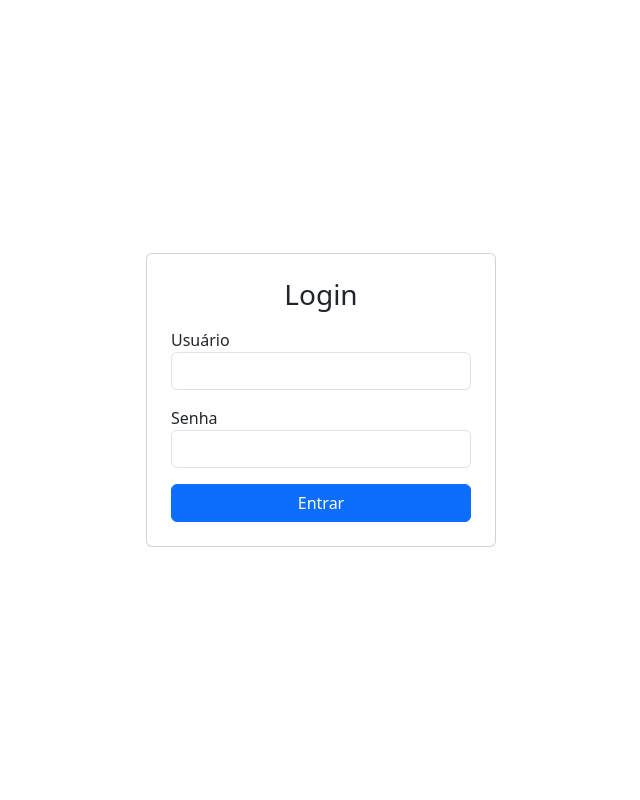
After one commit to CaioSix/ProjetoIntegradorI, a Django app: page /login/ in a window 1280 px wide. The commit adds this page. Shown: the whole page, without its empty margins (319-959 px from the left). Run offline with Django 5.2, Linux system fonts and the light colour scheme.

Commit message:
Implementacao de autenticacao com login, logout e protecao de rotas

```diff
--- a/config/settings.py
+++ b/config/settings.py
@@ -116,3 +116,7 @@ USE_TZ = True
 # https://docs.djangoproject.com/en/6.0/howto/static-files/
 
 STATIC_URL = 'static/'
+
+LOGIN_URL = '/login/'
+LOGIN_REDIRECT_URL = '/'
+LOGOUT_REDIRECT_URL = '/login/'
--- a/core/templates/core/dashboard.html
+++ b/core/templates/core/dashboard.html
@@ -9,6 +9,11 @@
 
 <div class="container mt-4">
     <h2 class="mb-4">Controle de Obrigações - {{ competencia }}</h2>
+
+    <form method="post" action="{% url 'logout' %}">
+        {% csrf_token %}
+        <button class="btn btn-danger">Sair</button>
+    </form>
 
     <form method="get" class="mb-4">
         <div class="row">
--- a/core/templates/core/tarefas.html
+++ b/core/templates/core/tarefas.html
@@ -1,4 +1,9 @@
 <h2>Tarefas - {{ empresa.nome }}</h2>
+
+<form method="post" action="{% url 'logout' %}">
+    {% csrf_token %}
+    <button class="btn btn-danger">Sair</button>
+</form>
 
 <table class="table">
     <thead>
--- a/core/templates/core/todas_tarefas.html
+++ b/core/templates/core/todas_tarefas.html
@@ -11,6 +11,11 @@
 <div class="container mt-4">
 
     <h2 class="mb-4">Todas as Tarefas</h2>
+
+    <form method="post" action="{% url 'logout' %}">
+        {% csrf_token %}
+        <button class="btn btn-danger">Sair</button>
+    </form>
 
     <a href="{% url 'dashboard' %}" class="btn btn-secondary mb-3">
         Voltar ao Dashboard
--- /dev/null
+++ b/core/templates/registration/login.html
@@ -0,0 +1,40 @@
+<!DOCTYPE html>
+<html>
+<head>
+    <meta charset="UTF-8">
+    <title>Login</title>
+
+    <link href="https://cdn.jsdelivr.net/npm/bootstrap@5.3.0/dist/css/bootstrap.min.css" rel="stylesheet">
+</head>
+<body class="d-flex justify-content-center align-items-center vh-100">
+
+<div class="card p-4" style="width: 350px;">
+    <h3 class="mb-3 text-center">Login</h3>
+
+    <form method="post">
+        {% csrf_token %}
+
+        <div class="mb-3">
+            <label>Usuário</label>
+            <input type="text" name="username" class="form-control">
+        </div>
+
+        <div class="mb-3">
+            <label>Senha</label>
+            <input type="password" name="password" class="form-control">
+        </div>
+
+        <button type="submit" class="btn btn-primary w-100">
+            Entrar
+        </button>
+    </form>
+
+    {% if form.errors %}
+        <div class="alert alert-danger mt-3">
+            Usuário ou senha inválidos
+        </div>
+    {% endif %}
+</div>
+
+</body>
+</html>
--- a/core/urls.py
+++ b/core/urls.py
@@ -1,8 +1,11 @@
 from django.urls import path
 from .views import dashboard, lista_tarefas, todas_tarefas
+from django.contrib.auth import views as auth_views
 
 urlpatterns = [
     path('', dashboard, name='dashboard'),
     path('tarefas/', todas_tarefas, name='todas_tarefas'),
     path('tarefas/<int:empresa_id>/', lista_tarefas, name='tarefas'),
+    path('login/', auth_views.LoginView.as_view(), name='login'),
+    path('logout/', auth_views.LogoutView.as_view(), name='logout'),
 ]
--- a/core/views.py
+++ b/core/views.py
@@ -2,7 +2,9 @@ from django.shortcuts import render
 from datetime import date, timedelta
 from .models import Empresa, Obrigacao, Tarefa, Competencia
 from .utils import empresa_completa, tarefas_normais, tarefas_proximas, tarefas_urgentes
+from django.contrib.auth.decorators import login_required
 
+@login_required
 def dashboard(request):
     competencia = Competencia.objects.order_by('-ano', '-mes').first()
     empresas = Empresa.objects.all()
@@ -48,6 +50,7 @@ def dashboard(request):
         'competencias': competencia
     })
 
+@login_required
 def lista_tarefas(request, empresa_id):
     empresa = Empresa.objects.get(id=empresa_id)
     tarefas = Tarefa.objects.filter(empresa=empresa)
@@ -57,6 +60,7 @@ def lista_tarefas(request, empresa_id):
         'tarefas': tarefas
     })
 
+@login_required
 def todas_tarefas(request):
     filtro = request.GET.get('filtro')
 
```
Also changed, not shown: db.sqlite3.
